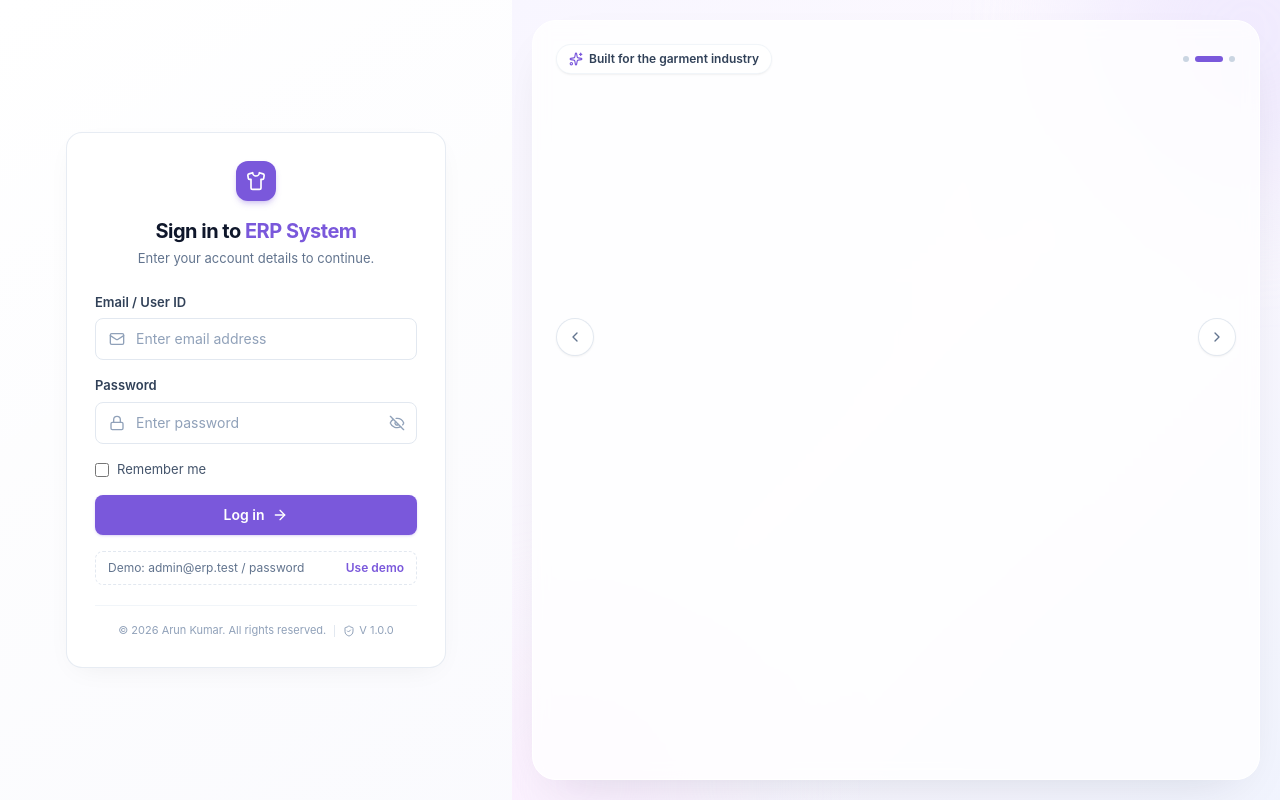
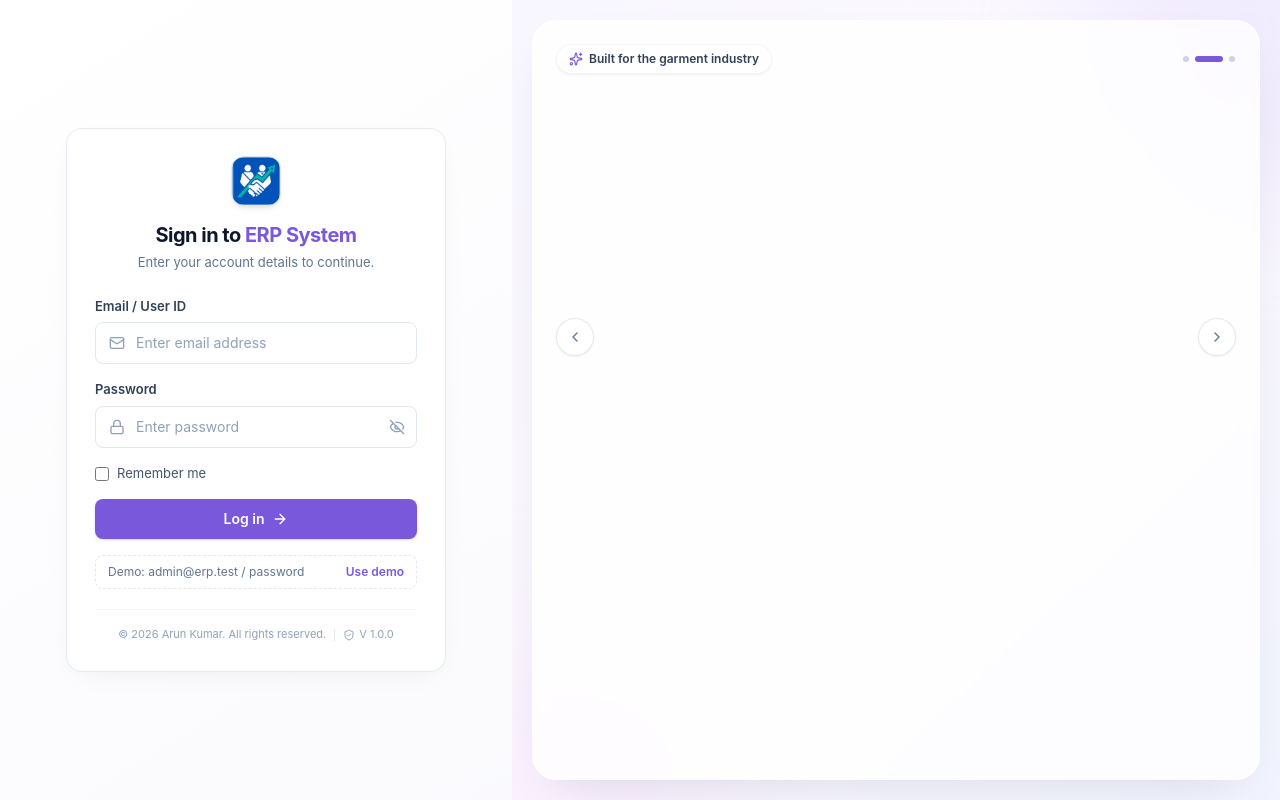
Before and after one commit to Arunkumar262004/ERP-Garment, a React (Vite) app in the folder frontend/: page /login in a window 1280 px wide. Built offline with nearby package versions, Linux system fonts and the light colour scheme.

Commit message:
feat: add frontend login page, sidebar component, and branding assets

```diff
--- a/frontend/src/components/Sidebar.tsx
+++ b/frontend/src/components/Sidebar.tsx
@@ -156,14 +156,20 @@ export default function Sidebar({ collapsed }: { collapsed: boolean }) {
 
   return (
     <aside
-      className={`hidden shrink-0 flex-col overflow-y-auto border-r border-slate-200 bg-white transition-all duration-200 md:flex ${
+      className={`hidden shrink-0 flex-col overflow-hidden border-r border-slate-200 bg-white transition-all duration-200 md:flex ${
         collapsed ? 'w-20' : 'w-64'
       }`}
     >
-      <div className="flex h-16 items-center gap-2.5 border-b border-slate-200 px-4">
-        <div className="flex h-9 w-9 shrink-0 items-center justify-center rounded-xl bg-gradient-to-br from-brand-600 to-indigo-600 text-white shadow-sm">
-          <Shirt size={20} />
-        </div>
+      <div
+        className={`flex h-16 shrink-0 items-center gap-2.5 border-b border-slate-200 ${
+          collapsed ? 'justify-center px-2' : 'px-4'
+        }`}
+      >
+        <img
+          src="/sales-fav.jpg"
+          alt="Garment ERP"
+          className="h-9 w-9 shrink-0 rounded-xl object-cover shadow-sm ring-1 ring-slate-200"
+        />
         {!collapsed && (
           <div className="min-w-0">
             <p className="truncate text-sm font-bold text-slate-800">Garment ERP</p>
@@ -172,7 +178,7 @@ export default function Sidebar({ collapsed }: { collapsed: boolean }) {
         )}
       </div>
 
-      <nav className="flex-1 space-y-1 px-3 py-4">
+      <nav className="min-h-0 flex-1 space-y-1 overflow-y-auto px-3 py-4">
         {nav.map((group) => {
           const Icon = group.icon
 
@@ -243,7 +249,7 @@ export default function Sidebar({ collapsed }: { collapsed: boolean }) {
         })}
       </nav>
 
-      <div className="border-t border-slate-200 p-3">
+      <div className="shrink-0 border-t border-slate-200 p-3">
         <a
           href="mailto:support@garment-erp.test"
           title={collapsed ? 'Need Help?' : undefined}
--- a/frontend/src/pages/LoginPage.tsx
+++ b/frontend/src/pages/LoginPage.tsx
@@ -11,7 +11,6 @@ import {
   Lock,
   Mail,
   ShieldCheck,
-  Shirt,
   Sparkles,
 } from 'lucide-react'
 import { useAuth } from '../auth/AuthContext'
@@ -109,9 +108,11 @@ export default function LoginPage() {
       <div className="flex w-full items-center justify-center overflow-y-auto px-4 py-8 lg:w-[40%]">
         <div className="w-full max-w-[380px] rounded-2xl border border-slate-200/80 bg-white p-6 shadow-[0_8px_30px_-12px_rgba(15,23,42,0.08)] sm:p-7">
           <div className="text-center">
-            <div className="mx-auto mb-4 flex h-10 w-10 items-center justify-center rounded-xl bg-primary-600 text-white shadow-md shadow-primary-600/25">
-              <Shirt className="h-5 w-5" />
-            </div>
+            <img
+              src="/sales-fav.jpg"
+              alt="ERP System"
+              className="mx-auto mb-4 h-12 w-12 rounded-xl object-cover shadow-md ring-1 ring-slate-200"
+            />
             <h1 className="text-xl font-bold tracking-tight text-slate-900">
               Sign in to <span className="text-primary-600">ERP System</span>
             </h1>
```
Also changed, not shown: frontend/public/sales-fav.jpg.
